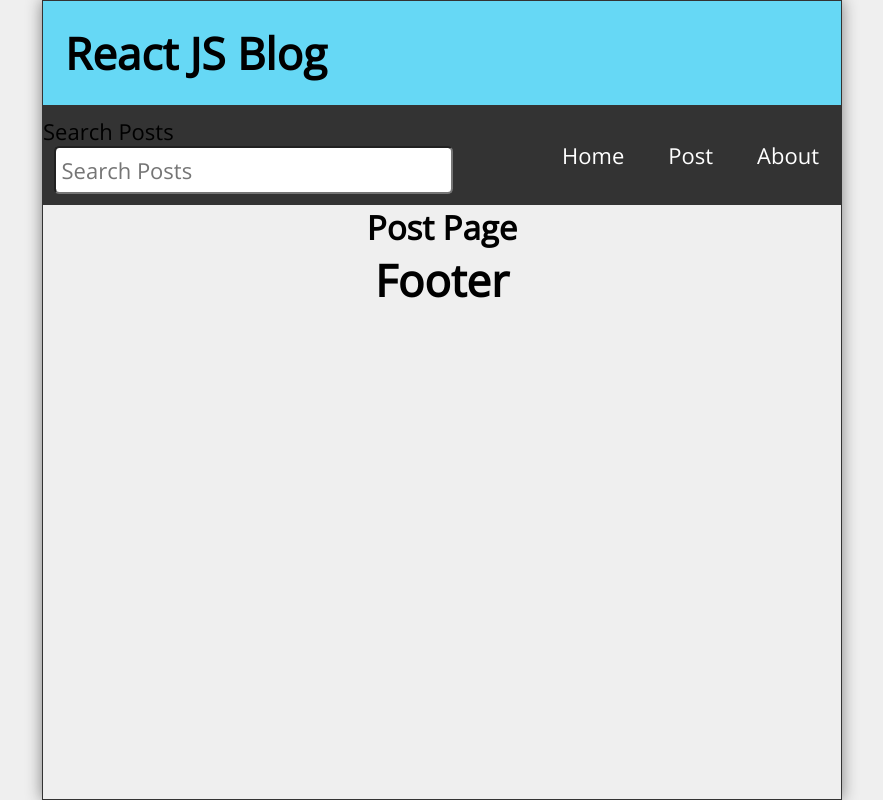
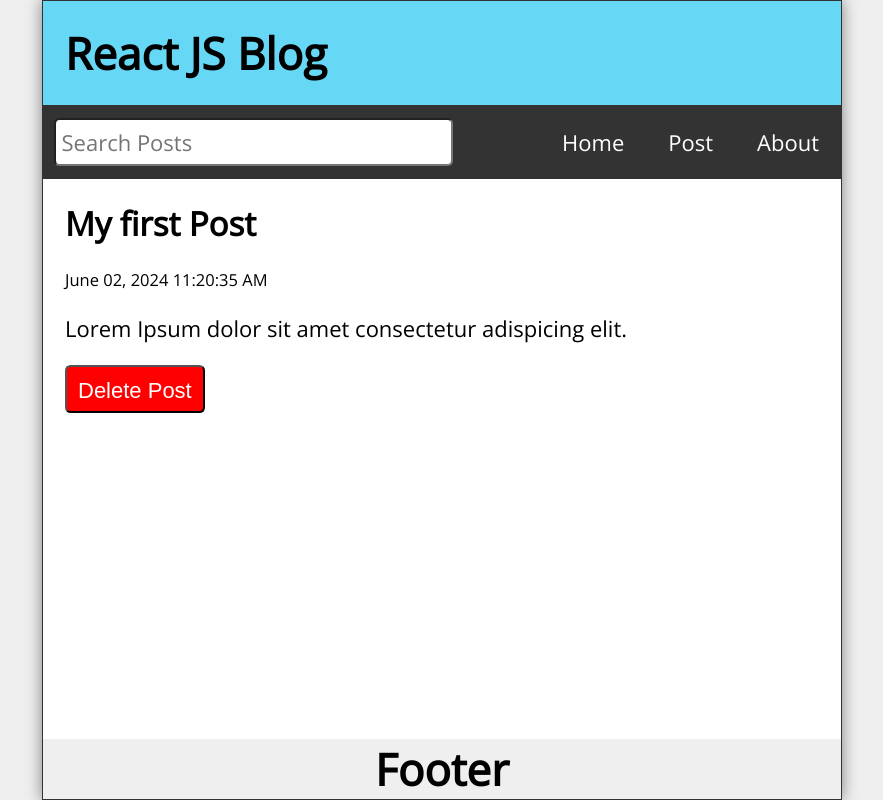
Before and after one commit to AbdullohKhashimov/blog-post, a React (Create React App) app: page /post/1 in a window 1280 px wide. Shown: the whole page, without its empty margins (198-1081 px from the left). Built offline with nearby package versions, Linux system fonts and the light colour scheme.

Commit message:
feat: develop handlers

```diff
--- a/src/App.js
+++ b/src/App.js
@@ -37,7 +37,19 @@ function App() {
     },
   ]);
   const [search, setSearch] = useState("");
-  const [searchResults, setSearchResult] = useState([]);
+  const [searchResults, setSearchResults] = useState([]);
+  const [postTitle, setPostTitle] = useState("");
+  const [postBody, setPostBody] = useState("");
+
+  const history = useHistory(); // -> pushes back to homepage after a specified request
+
+  const handleSubmit = async () => {};
+
+  const handleDelete = async (id) => {
+    const postsList = posts.filter((post) => post.id !== id);
+    setPosts(postsList);
+    history.push("/");
+  };
 
   return (
     <div className="App">
@@ -48,11 +60,17 @@ function App() {
           <Home posts={posts} />
         </Route>
         <Route exact path="/post">
-          <NewPost />
+          <NewPost
+            handleSubmit={handleSubmit}
+            postTitle={postTitle}
+            setPostTitle={setPostTitle}
+            postBody={postBody}
+            setPostBody={setPostBody}
+          />
         </Route>
 
         <Route path="/post/:id">
-          <PostPage />
+          <PostPage posts={posts} handleDelete={handleDelete} />
         </Route>
 
         <Route path="/about" component={About}></Route>
--- /dev/null
+++ b/src/components/Feed.js
@@ -0,0 +1,15 @@
+import React from "react";
+import Post from "./Post";
+
+const Feed = (props) => {
+  const { posts } = props;
+  return (
+    <>
+      {posts.map((post) => (
+        <Post key={post.id} post={post} />
+      ))}
+    </>
+  );
+};
+
+export default Feed;
--- a/src/components/Home.js
+++ b/src/components/Home.js
@@ -1,9 +1,15 @@
 import React from "react";
+import Feed from "./Feed";
 
-const Home = () => {
+const Home = (props) => {
+  const { posts } = props;
   return (
-    <main>
-      <h1>Home</h1>
+    <main className="Home">
+      {posts.length ? (
+        <Feed posts={posts} />
+      ) : (
+        <p style={{ maringTop: "2rem" }}>No posts to display</p>
+      )}
     </main>
   );
 };
--- /dev/null
+++ b/src/components/Post.js
@@ -0,0 +1,19 @@
+import React from "react";
+import { Link } from "react-router-dom";
+
+const Post = (props) => {
+  const { post } = props;
+  return (
+    <article className="post">
+      <Link to={`/post/${post.id}`}>
+        <h2>{post.title}</h2>
+        <p className="postDate">{post.datetime}</p>
+      </Link>
+      <p className="postBody">
+        {post.body.length <= 25 ? post.body : `${post.body.slice(0, 25)}...`}
+      </p>
+    </article>
+  );
+};
+
+export default Post;
--- a/src/components/PostPage.js
+++ b/src/components/PostPage.js
@@ -1,10 +1,37 @@
 import React from "react";
+import { useParams, Link } from "react-router-dom";
 
-const PostPage = () => {
+const PostPage = (props) => {
+  const { posts, handleDelete } = props;
+  const { id } = useParams();
+  const post = posts.find((post) => post.id.toString() === id);
   return (
-    <div>
-      <h2>Post Page</h2>
-    </div>
+    <main className="PostPage">
+      <article className="post">
+        {post && (
+          <>
+            <h2>{post.title}</h2>
+            <p className="postDate">{post.datetime}</p>
+            <p className="postBody">{post.body}</p>
+            <button
+              style={{ backgroundColor: "red" }}
+              onClick={() => handleDelete(post.id)}
+            >
+              Delete Post
+            </button>
+          </>
+        )}
+
+        {!post && (
+          <>
+            <h2>Post Not Found</h2>
+            <p>
+              <Link to="/">Visit Homepage</Link>
+            </p>
+          </>
+        )}
+      </article>
+    </main>
   );
 };
 
--- a/src/reusables/Nav.js
+++ b/src/reusables/Nav.js
@@ -6,7 +6,7 @@ const Nav = (props) => {
   return (
     <nav className="Nav">
       <form className="searchForm" onSubmit={(e) => e.preventDefault()}>
-        <labale htmlFor="search">Search Posts</labale>
+        <label htmlFor="search">Search Posts</label>
         <input
           id="search"
           type="text"
```
